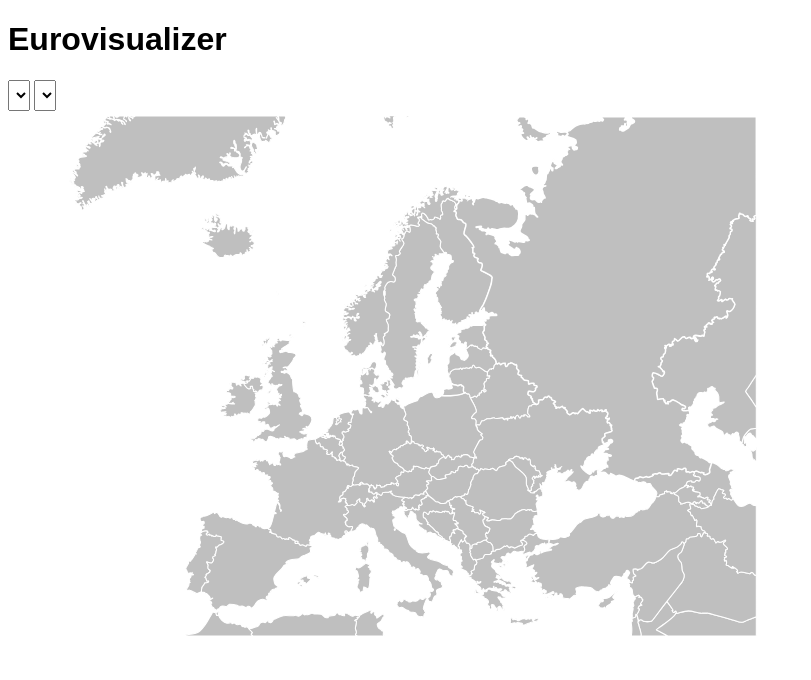
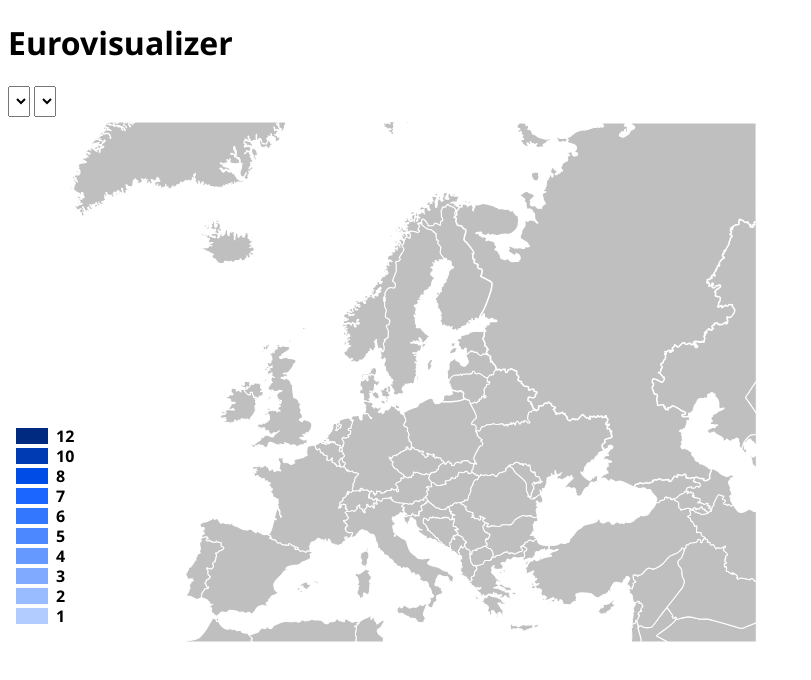
Before and after one commit to JakobKallin/Eurovisualizer, a plain HTML site: page index.html in a window 1280 px wide. Shown: the whole page, without its empty margins (0-811 px from the left). Drawn offline with Linux system fonts and the light colour scheme; no server answers.

Commit message:
Legend of color-coded points.

```diff
--- a/index.html
+++ b/index.html
@@ -30,6 +30,18 @@
 			</div>
 
 			<div id="map">
+				<ul id="legend">
+					<li class="points-12">12</li>
+					<li class="points-10">10</li>
+					<li class="points-8">8</li>
+					<li class="points-7">7</li>
+					<li class="points-6">6</li>
+					<li class="points-5">5</li>
+					<li class="points-4">4</li>
+					<li class="points-3">3</li>
+					<li class="points-2">2</li>
+					<li class="points-1">1</li>
+				</ul>
 				<svg xmlns:dc="http://purl.org/dc/elements/1.1/" xmlns:cc="http://creativecommons.org/ns#" xmlns:rdf="http://www.w3.org/1999/02/22-rdf-syntax-ns#" xmlns:svg="http://www.w3.org/2000/svg" xmlns="http://www.w3.org/2000/svg" xml:space="preserve" width="680" height="520" viewBox="1754 161 9938 7945" version="1.0">
 					<metadata>
 						<rdf:RDF>
--- a/style.css
+++ b/style.css
@@ -1,7 +1,9 @@
+
+
 /* Controls */
 
 body {
-	font-family: sans-serif;
+	font-family: "Segoe UI", sans-serif;
 }
 
 select {
@@ -13,6 +15,7 @@ select {
 #map {
 	width: 790px;
 	padding: 5px;
+	/* Positioned so that legend can be absolutely positioned. */
 	position: relative;
 }
 svg { width: 100%; }
@@ -39,3 +42,37 @@ svg .non-selected:hover,
 svg g.non-selected:hover path {
 	fill: hsl(0, 0%, 80%);
 }
+
+/* Legend */
+
+#legend {
+	position: absolute;
+	left: 0.5em;
+	bottom: 0.5em;
+	padding-left: 0;
+	list-style-type: none;
+}
+
+#legend li {
+	font-weight: bold;
+	margin: 0.25em 0;
+	line-height: 1em;
+}
+
+#legend li[class|="points"] {
+	border-style: solid;
+	border-width: 0;
+	border-left-width: 2em;
+	padding-left: 0.5em;
+}
+
+.points-12 { border-color: hsl(220, 100%, 25%); }
+.points-10 { border-color: hsl(220, 100%, 35%); }
+.points-8 { border-color: hsl(220, 100%, 45%); }
+.points-7 { border-color: hsl(220, 100%, 55%); }
+.points-6 { border-color: hsl(220, 100%, 60%); }
+.points-5 { border-color: hsl(220, 100%, 65%); }
+.points-4 { border-color: hsl(220, 100%, 70%); }
+.points-3 { border-color: hsl(220, 100%, 75%); }
+.points-2 { border-color: hsl(220, 100%, 80%); }
+.points-1 { border-color: hsl(220, 100%, 85%); }
```
